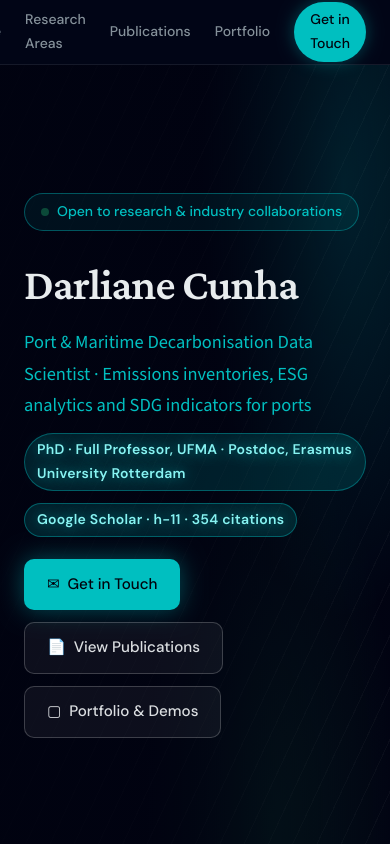
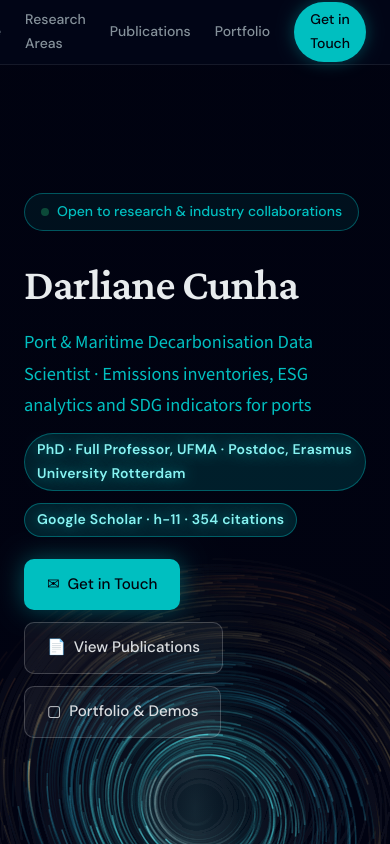
Before and after one commit to darlianecunha/ribeirocunha, a plain HTML site: page index.html in a window 390 px wide. Shown: the top 844 px of the page. Drawn offline with nearby package versions, Linux system fonts and the light colour scheme; animation ran at ten frames a second.

Commit message:
Add animated ocean gyre behind the hero
A canvas of light trails circling like an ocean current, teal at the
core and gold to copper at the rim, replaces the static hero gradients.
The cursor stirs a counter-eddy. No external libraries; a static frame
is drawn for prefers-reduced-motion; on phones the gyre sits below the
text. Hero text and buttons are unchanged and stay clickable.

Claude-Session: https://claude.ai/code/session_01K5CqRNt5tanofFLs6ymrjT

```diff
--- a/index.html
+++ b/index.html
@@ -122,17 +122,23 @@
       position: relative; overflow: hidden;
       padding: 128px 0;
       background-color: oklch(0.11 0.04 265);
-      background-image:
-        radial-gradient(60% 90% at 88% 15%, oklch(0.72 0.14 195 / 22%) 0%, transparent 60%),
-        radial-gradient(50% 80% at 70% 95%, oklch(0.68 0.16 155 / 14%) 0%, transparent 65%),
-        repeating-linear-gradient(115deg, oklch(1 0 0 / 4%) 0px, oklch(1 0 0 / 4%) 1px, transparent 1px, transparent 22px);
-      background-size: cover, cover, auto;
+    }
+    /* Ocean gyre: animated canvas behind the hero text (script at the end of the page) */
+    .hero-gyre { position: absolute; inset: 0; width: 100%; height: 100%; display: block; }
+    .hero-glow {
+      position: absolute; inset: 0; pointer-events: none;
+      background: radial-gradient(28% 40% at var(--gx, 70%) var(--gy, 50%), oklch(0.85 0.10 195 / 16%) 0%, oklch(0.72 0.14 195 / 6%) 45%, transparent 75%);
     }
     .hero::before {
-      content: ""; position: absolute; inset: 0;
-      background: linear-gradient(to right, oklch(0.10 0.04 265 / 92%) 0%, oklch(0.10 0.04 265 / 70%) 50%, oklch(0.10 0.04 265 / 20%) 100%);
+      content: ""; position: absolute; inset: 0; z-index: 1; pointer-events: none;
+      background: linear-gradient(to right, oklch(0.10 0.04 265 / 94%) 0%, oklch(0.10 0.04 265 / 60%) 40%, oklch(0.10 0.04 265 / 0%) 65%);
     }
-    .hero-content { position: relative; max-width: 640px; }
+    .hero > .container { position: relative; z-index: 2; pointer-events: none; }
+    .hero-content { position: relative; max-width: 640px; pointer-events: auto; }
+    @media (max-width: 720px) {
+      .hero { padding-bottom: 280px; }
+      .hero::before { background: linear-gradient(to bottom, oklch(0.10 0.04 265 / 92%) 0%, oklch(0.10 0.04 265 / 55%) 60%, oklch(0.10 0.04 265 / 0%) 80%); }
+    }
     .badge {
       display: inline-flex; align-items: center; gap: 8px;
       font-family: var(--label); font-size: 0.875rem; font-weight: 500;
@@ -309,6 +315,8 @@
 
   <!-- ===================== HERO ===================== -->
   <section class="hero" id="home">
+    <div class="hero-glow" aria-hidden="true"></div>
+    <canvas class="hero-gyre" aria-hidden="true"></canvas>
     <div class="container">
       <div class="hero-content">
         <div class="badge"><span class="dot"></span> Open to research &amp; industry collaborations</div>
@@ -1397,4 +1405,92 @@
   </script>
 
 
+<script>
+/* Ocean gyre hero: thousands of light trails circling like an ocean current; the cursor stirs a counter-eddy. */
+(() => {
+  const hero = document.querySelector('.hero');
+  const cv = hero.querySelector('.hero-gyre');
+  const ctx = cv.getContext('2d');
+  const reduce = matchMedia('(prefers-reduced-motion: reduce)').matches;
+
+  // palette: teal core, emerald body, gold rim (site tokens)
+  const COLS = [[190, 250, 250], [70, 210, 220], [44, 170, 200], [226, 196, 125], [222, 122, 60]];
+  let W, H, dpr, cx, cy, R, parts = [], mouse = { x: -9999, y: -9999, k: 0 }, t = 0;
+
+  function reset(p, anywhere) {
+    const a = Math.random() * Math.PI * 2;
+    const r = anywhere ? Math.sqrt(Math.random()) * R * 1.15 : R * (.85 + Math.random() * .35);
+    p.x = cx + Math.cos(a) * r; p.y = cy + Math.sin(a) * r * .92;
+    p.life = 200 + Math.random() * 500; p.age = 0;
+  }
+
+  function layout() {
+    dpr = Math.min(window.devicePixelRatio || 1, 2);
+    W = hero.clientWidth; H = hero.clientHeight;
+    cv.width = W * dpr; cv.height = H * dpr; ctx.setTransform(dpr, 0, 0, dpr, 0, 0);
+    const mobile = W < 720;
+    cx = mobile ? W * .5 : W * .7; cy = mobile ? H * .78 : H * .5;
+    R = Math.min(mobile ? W * .55 : W * .34, H * (mobile ? .4 : .62));
+    const n = Math.round((mobile ? 900 : 2200) * Math.min(1, (W * H) / (1440 * 700) + .3));
+    parts = Array.from({ length: n }, () => { const p = {}; reset(p, true); p.age = Math.random() * p.life; return p; });
+    ctx.clearRect(0, 0, W, H);
+    hero.style.setProperty('--gx', (cx / W * 100) + '%'); hero.style.setProperty('--gy', (cy / H * 100) + '%');
+    for (let i = 0; i < 160; i++) step(1 / 60, i > 100);   // pre-warm so the first paint is already a gyre
+    if (reduce) { for (let i = 0; i < 220; i++) step(1 / 60, true); }
+  }
+
+  function field(x, y) {
+    const dx = x - cx, dy = (y - cy) / .92, r = Math.hypot(dx, dy) + 1e-3, nr = r / R;
+    // tangential swirl, faster towards the core; slight inward drift
+    const sw = 1.6 * Math.exp(-nr * 1.1) + .35;
+    let vx = (-dy / r) * sw - (dx / r) * .18 * nr;
+    let vy = (dx / r) * sw - (dy / r) * .18 * nr;
+    // soft turbulence, like eddies in a current
+    const n = Math.sin(x * .006 + t * .35) * Math.cos(y * .007 - t * .25) + Math.sin((x + y) * .0035 + t * .2);
+    vx += Math.cos(n * 2.2) * .35; vy += Math.sin(n * 2.2) * .35;
+    // the cursor stirs the water: a local counter-eddy
+    const mx = x - mouse.x, my = y - mouse.y, md2 = mx * mx + my * my, s = mouse.k * 9000 / (md2 + 4000);
+    vx += (my) * s * .02; vy += (-mx) * s * .02;
+    return [vx, vy, nr];
+  }
+
+  function step(dt, draw) {
+    // long-exposure fade
+    ctx.globalCompositeOperation = 'destination-out';
+    ctx.fillStyle = 'rgba(0,0,0,0.045)'; ctx.fillRect(0, 0, W, H);
+    ctx.globalCompositeOperation = 'lighter';
+    ctx.lineWidth = 1.6;
+    const sp = 110 * dt * (R / 260);
+    for (const p of parts) {
+      const [vx, vy, nr] = field(p.x, p.y);
+      const nx = p.x + vx * sp, ny = p.y + vy * sp;
+      if (draw) {
+        const c = COLS[Math.min(4, Math.floor(nr * 3.4 + (p.life % 7) / 14))];
+        const fade = Math.sin(Math.PI * p.age / p.life);
+        ctx.strokeStyle = `rgba(${c[0]},${c[1]},${c[2]},${(.22 + .38 * (1 - Math.min(nr, 1))) * fade})`;
+        ctx.beginPath(); ctx.moveTo(p.x, p.y); ctx.lineTo(nx, ny); ctx.stroke();
+      }
+      p.x = nx; p.y = ny; p.age++;
+      if (p.age > p.life || nr > 1.5) reset(p, Math.random() < .7);
+    }
+    t += dt;
+    mouse.k *= .96;
+  }
+
+  let last = 0;
+  function frame(now) {
+    const dt = Math.min(.033, (now - last) / 1000 || .016); last = now;
+    step(dt, true);
+    requestAnimationFrame(frame);
+  }
+
+  hero.addEventListener('pointermove', e => {
+    const r = hero.getBoundingClientRect();
+    mouse.x = e.clientX - r.left; mouse.y = e.clientY - r.top; mouse.k = Math.min(1.4, mouse.k + .12);
+  });
+  new ResizeObserver(layout).observe(hero);
+  layout();
+  if (!reduce) requestAnimationFrame(frame);
+})();
+</script>
 </body></html>
```
